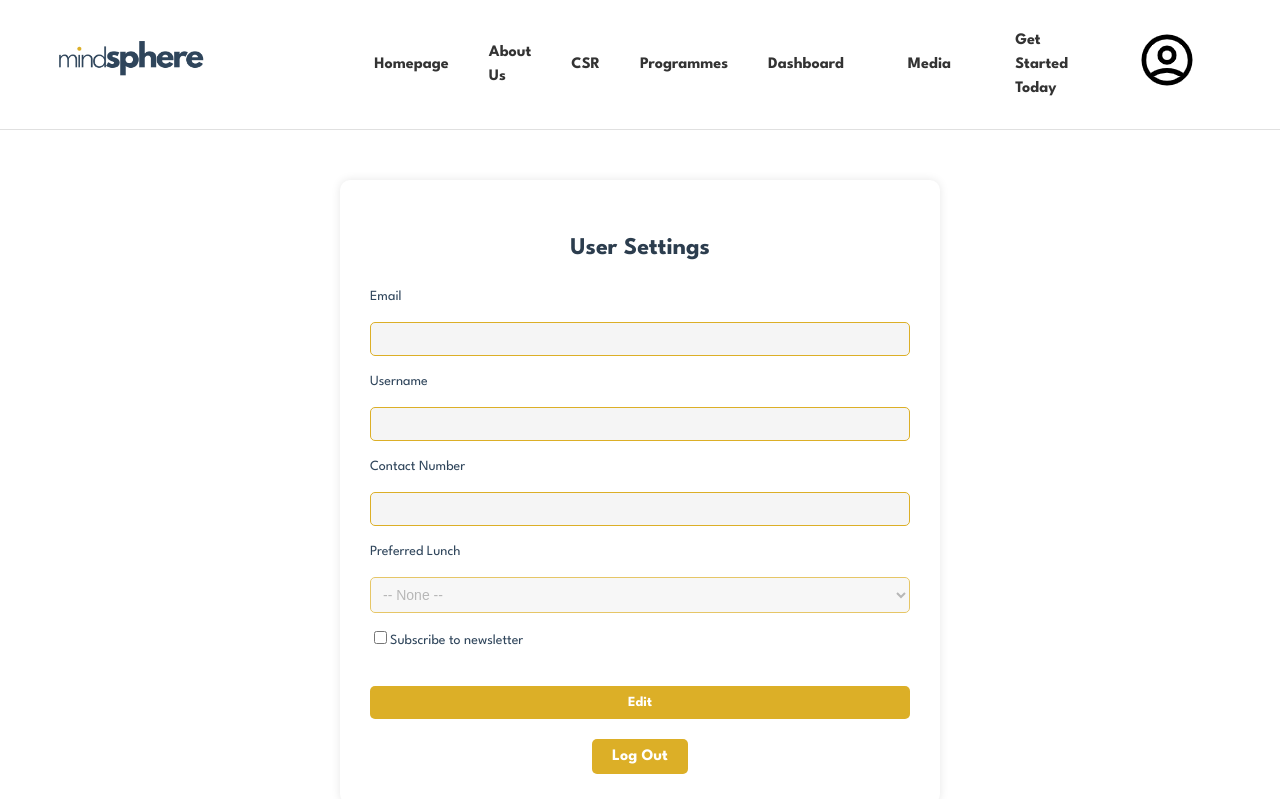
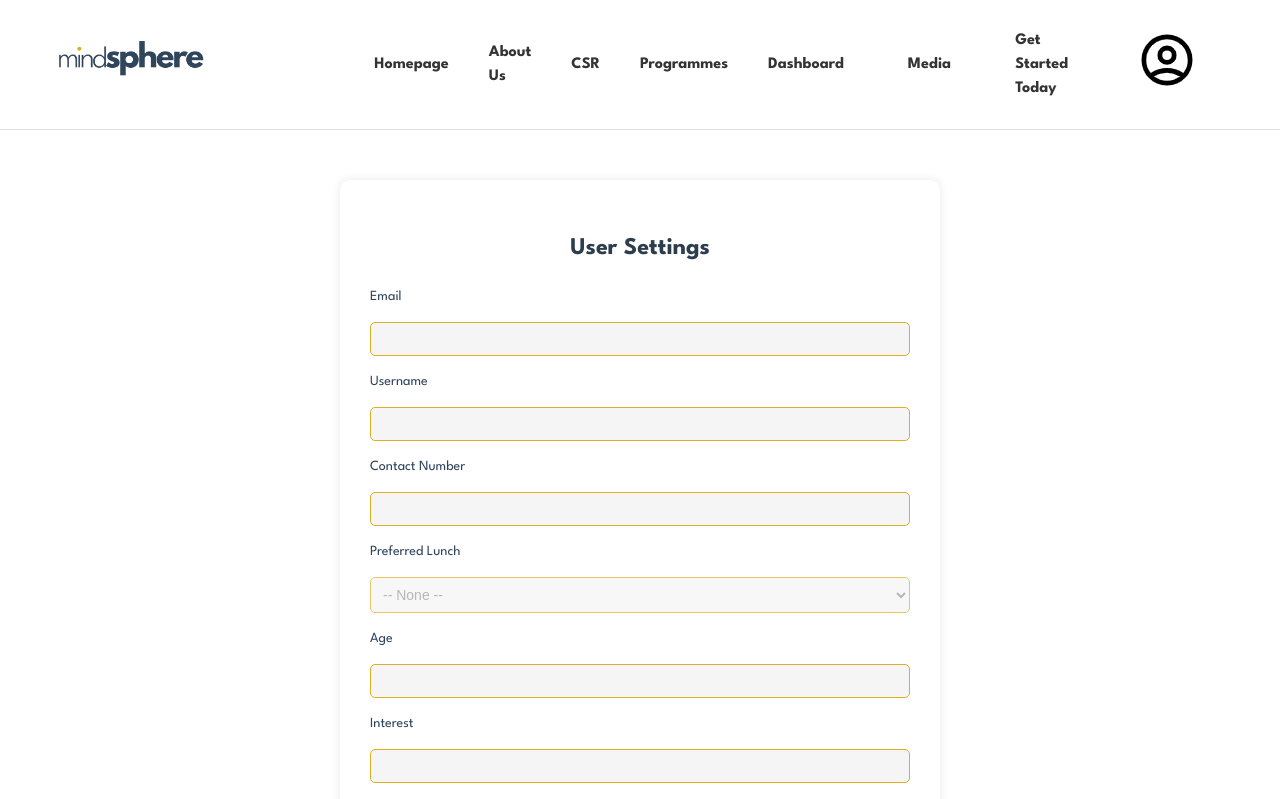
Before and after one commit to AppleOngPS/DataSphere, a React (Vite) app in the folder frontend/: page /profile in a window 1280 px wide. Shown: the top 799 px of the page. Built offline with nearby package versions, Linux system fonts and the light colour scheme; no server answers; sample sign-in values are in the browser's storage.

Commit message:
Added age and interest

```diff
--- a/frontend/src/ProfilePage.jsx
+++ b/frontend/src/ProfilePage.jsx
@@ -171,6 +171,8 @@ function ProfilePage() {
     contactNumber: "",
     preferredLunch: "",
     subscribe: false, // Subscription status
+    age: "",
+    interest: "",
   });
   const [editMode, setEditMode] = useState(false);
   const navigate = useNavigate();
@@ -191,6 +193,8 @@ function ProfilePage() {
           contactNumber: data.contactNumber || "",
           preferredLunch: data.preferredLunch || "",
           subscribe: data.subscribe || false, // Default to false if not provided
+          age: data.age || "",
+          interest: data.interest || "",
         });
       } catch (error) {
         console.error("Error fetching user data:", error);
@@ -309,6 +313,24 @@ function ProfilePage() {
           <option value="Non-Vegan">Non-Vegan</option>
         </select>
 
+        <label>Age</label>
+        <input
+          type="text"
+          name="age"
+          value={formData.age}
+          onChange={handleChange}
+          disabled={!editMode}
+        />
+
+        <label>Interest</label>
+        <input
+          type="text"
+          name="interest"
+          value={formData.interest}
+          onChange={handleChange}
+          disabled={!editMode}
+        />
+
         <label>
           <input
             type="checkbox"
```
Also changed, not shown: 1 other file (tests, documents, lock files or other folders).
